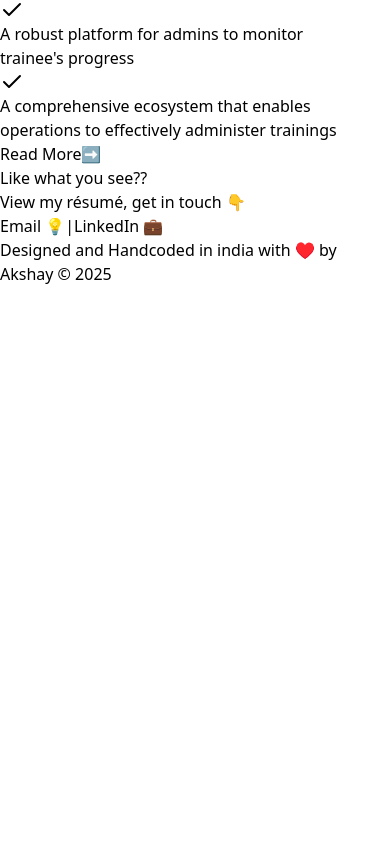
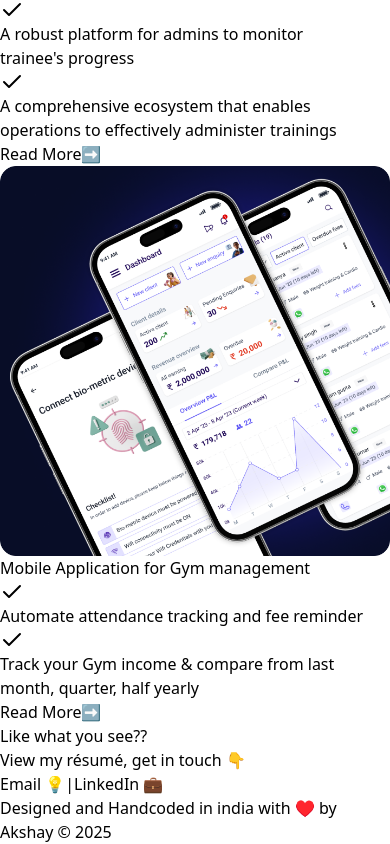
Before and after one commit to Shivu150199/Akshay-portfolio, a React (Vite) app: page / in a window 390 px wide. Shown: the part 998-1842 px from the top of the page. Before the commit the page ends 1284 px from the top, so only its background shows below. Built offline with nearby package versions, Linux system fonts and the light colour scheme.

Commit message:
feat: add gym project image and update PortfolioWorks component to include it

```diff
--- a/src/assets/index.js
+++ b/src/assets/index.js
@@ -1,5 +1,6 @@
 // import norton from './Norton.png'
 import resume from './resume.pdf'
 import project1 from './project1.png'
+import gym from './gymproject.png'
 
-export { resume, project1 }
+export { resume, project1, gym }
--- a/src/components/Portfolioworks.jsx
+++ b/src/components/Portfolioworks.jsx
@@ -9,7 +9,7 @@ import {
     Monitor,
     Laptop,
 } from "lucide-react";
-import { project1 } from "../assets";
+import { gym, project1 } from "../assets";
 
 export default function PortfolioWorks() {
     return (
@@ -28,7 +28,7 @@ export default function PortfolioWorks() {
                 <img
                     src={project1}
                     alt="Norton 360 iOS Design System"
-                    className="w-full h-[600px] object-cover  rounded-lg"
+                    className="w-[500px] h-[500px] object-cover  rounded-lg"
                 />
 
                 {/* Right Side - Project Description */}
@@ -65,6 +65,47 @@ export default function PortfolioWorks() {
                     </a>
                 </div>
             </div>
+
+            <div className="px-2 md:px-20 lg:px-32 py-12 grid grid-cols-1 lg:grid-cols-2 gap-12 ">
+                {/* Left Side - Image */}
+
+                <img
+                    src={gym}
+                    alt="Norton 360 iOS Design System"
+                    className="w-[500px] h-[500px] object-cover  rounded-lg"
+                />
+
+                {/* Right Side - Project Description */}
+                <div className="lg:sticky lg:top-12 space-y-8 flex  flex-col justify-center">
+                    <h2 className="text-3xl md:text-4xl font-normal leading-tight">
+                        Mobile Application for Gym management
+                    </h2>
+
+                    <div className="space-y-6 text-lg text-gray-700">
+                        <div className="flex gap-3">
+                            <Check className="w-6 h-6 text-gray-400 flex-shrink-0 mt-1" />
+                            <p>Automate attendance tracking and fee reminder</p>
+                        </div>
+
+                        <div className="flex gap-3">
+                            <Check className="w-6 h-6 text-gray-400 flex-shrink-0 mt-1" />
+                            <p>
+                                Track your Gym income & compare from last month,
+                                quarter, half yearly
+                            </p>
+                        </div>
+                    </div>
+
+                    <a
+                        href="https://drive.google.com/file/d/1fyrqTMlrlmlEsfdHHIaEqriBHPyztJqq/view?usp=sharing"
+                        className="flex items-center gap-2 text-xl"
+                        target="_blank"
+                    >
+                        <span className="font-medium">Read More</span>
+                        <span className="text-2xl">➡️</span>
+                    </a>
+                </div>
+            </div>
         </div>
     );
 }
```
Also changed, not shown: src/assets/gymproject.png (added).
